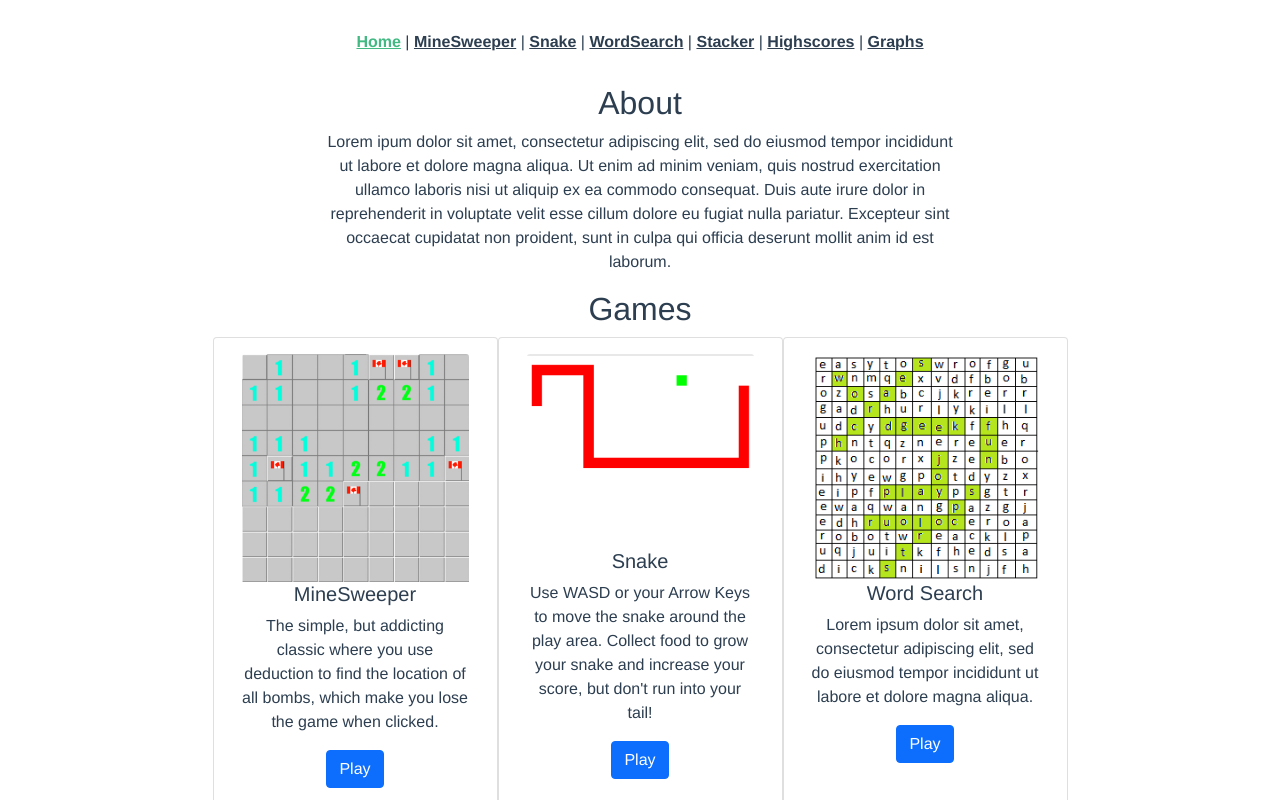
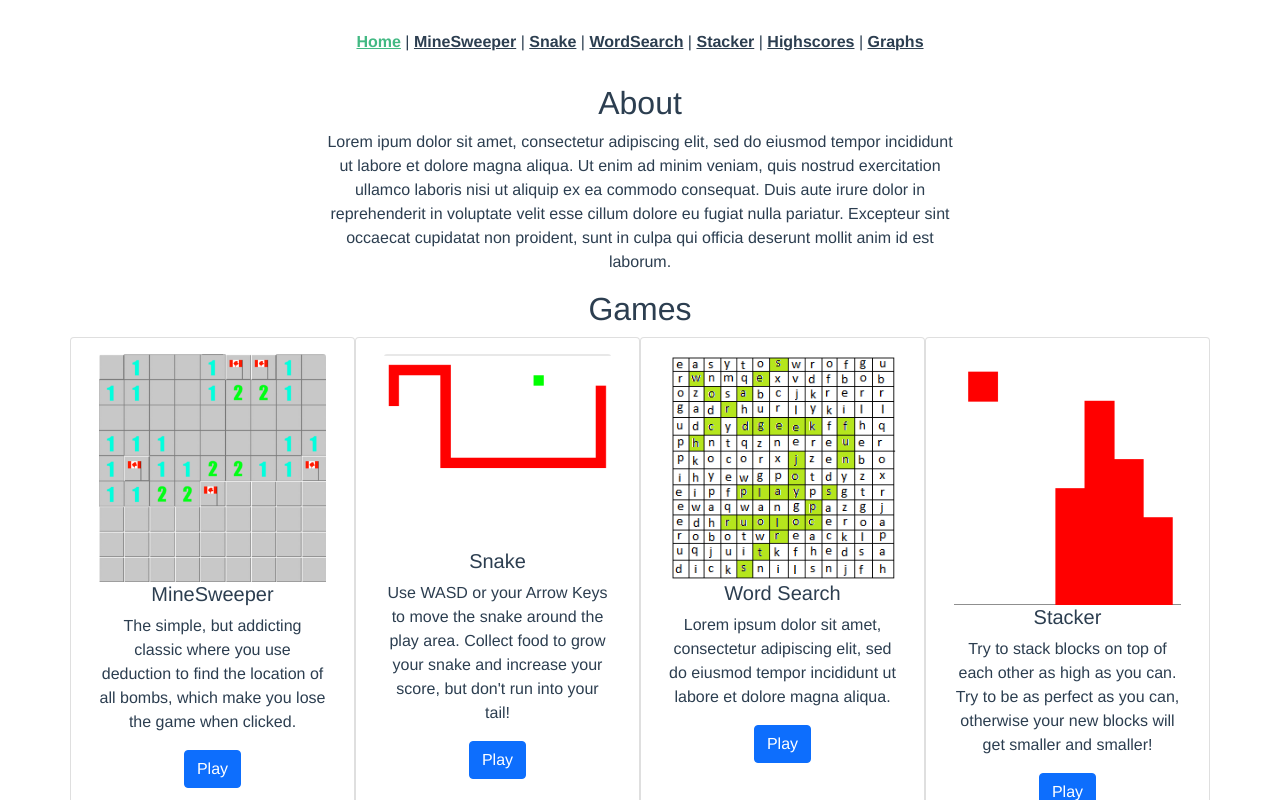
Before and after one commit to AlexNayl/WebDevGroupProject, a Vue app: page / in a window 1280 px wide. Shown: the top 800 px of the page. Built offline with nearby package versions, Linux system fonts and the light colour scheme.

Commit message:
Added home page entry for Stacker

```diff
--- a/src/views/HomeView.vue
+++ b/src/views/HomeView.vue
@@ -29,6 +29,14 @@
 						<h5 class="card-title">Word Search</h5>
 						<p class="card-text">Lorem ipsum dolor sit amet, consectetur adipiscing elit, sed do eiusmod tempor incididunt ut labore et dolore magna aliqua.</p>
 						<a href="/WordSearch" class="btn btn-primary">Play</a>
+					</div>
+				</div>
+				<div class="card col col-md-3">
+					<div class="card-body">
+						<img class="card-img-top" src="@/../public/images/stacker.png" alt="Stacker">
+						<h5 class="card-title">Stacker</h5>
+						<p class="card-text">Try to stack blocks on top of each other as high as you can. Try to be as perfect as you can, otherwise your new blocks will get smaller and smaller!</p>
+						<a href="/Stacker" class="btn btn-primary">Play</a>
 					</div>
 				</div>
 			</div>
```
Also changed, not shown: public/images/stacker.png (added).
